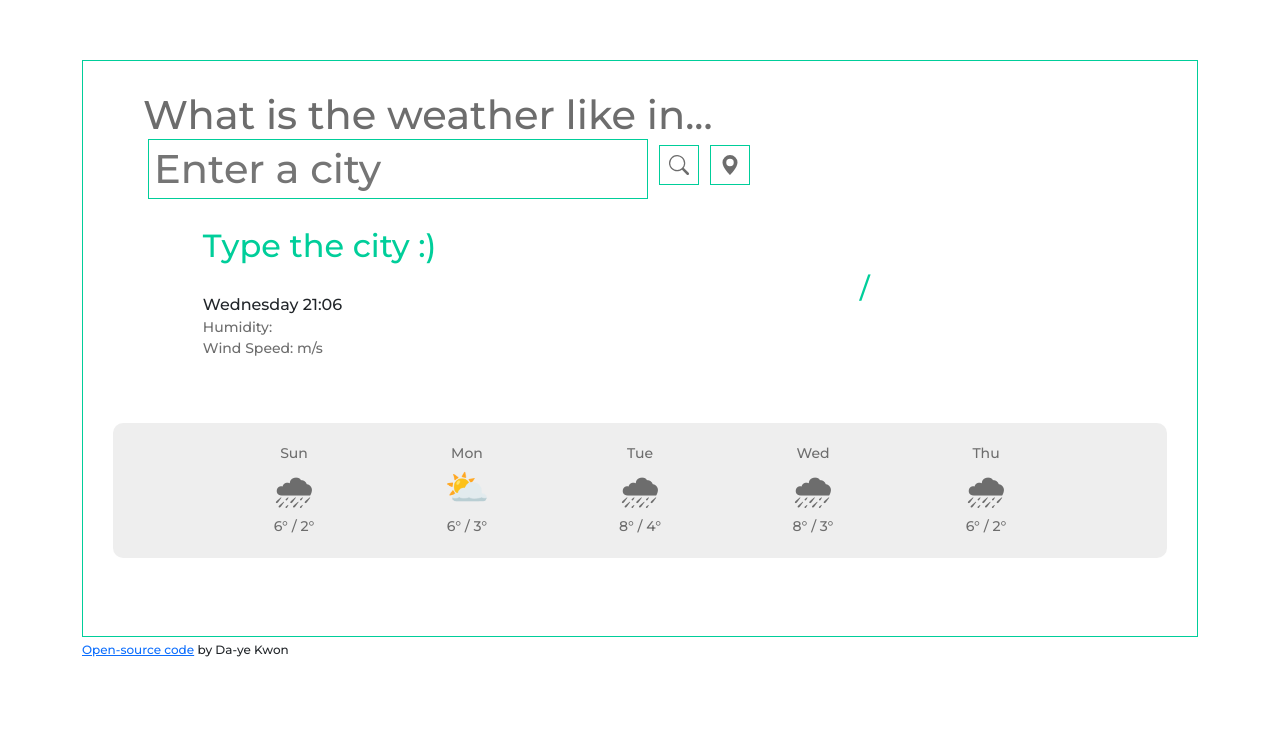
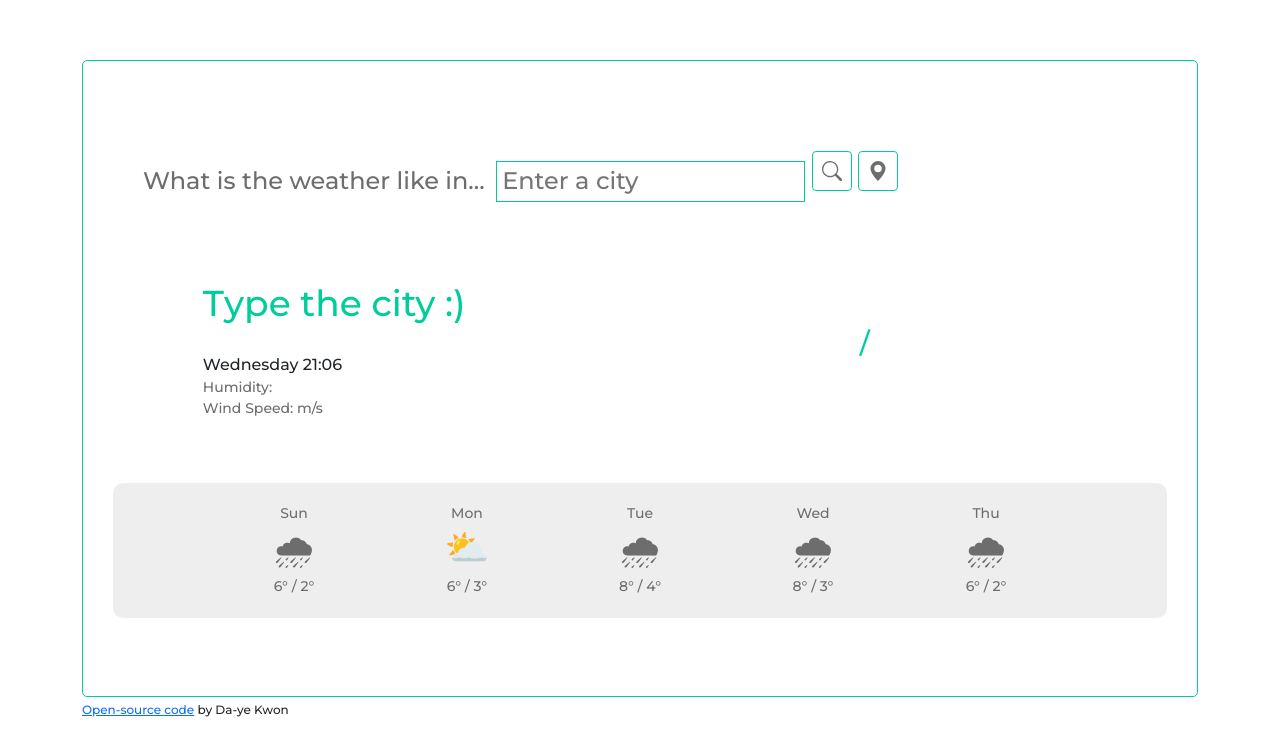
Before and after one commit to dayeahk/weather-app, a plain HTML site: page index.html in a window 1280 px wide. Drawn offline with nearby package versions, Linux system fonts and the light colour scheme.

Commit message:
Changed h1, h2 styling

```diff
--- a/index.html
+++ b/index.html
@@ -3,7 +3,7 @@
   <head>
     <title>Parcel Sandbox</title>
     <meta charset="UTF-8" />
-    <link href="src/styles.css" rel="stylesheet" />
+
     <link
       href="https://cdn.jsdelivr.net/npm/bootstrap@5.1.3/dist/css/bootstrap.min.css"
       rel="stylesheet"
@@ -17,6 +17,7 @@
       rel="stylesheet"
     />
     <script src="https://unpkg.com/axios/dist/axios.min.js"></script>
+    <link href="src/styles.css" rel="stylesheet" />
   </head>
 
   <body>
--- a/src/styles.css
+++ b/src/styles.css
@@ -5,13 +5,14 @@ h2 {
 
 h1 {
   color: #6d6d6d;
+  font-size: 24px;
   margin: 60px 30px;
 }
 
 h2 {
   font-weight: 500;
   color: #00ce9a;
-  font-size: 28px;
+  font-size: 36px;
   padding: 20px 0;
 }
 
@@ -52,6 +53,7 @@ svg {
 
 .weather-container {
   border: 1px solid #00ce9a;
+  border-radius: 5px;
   margin: 60px auto 0 auto;
   padding: 30px;
 }
```
